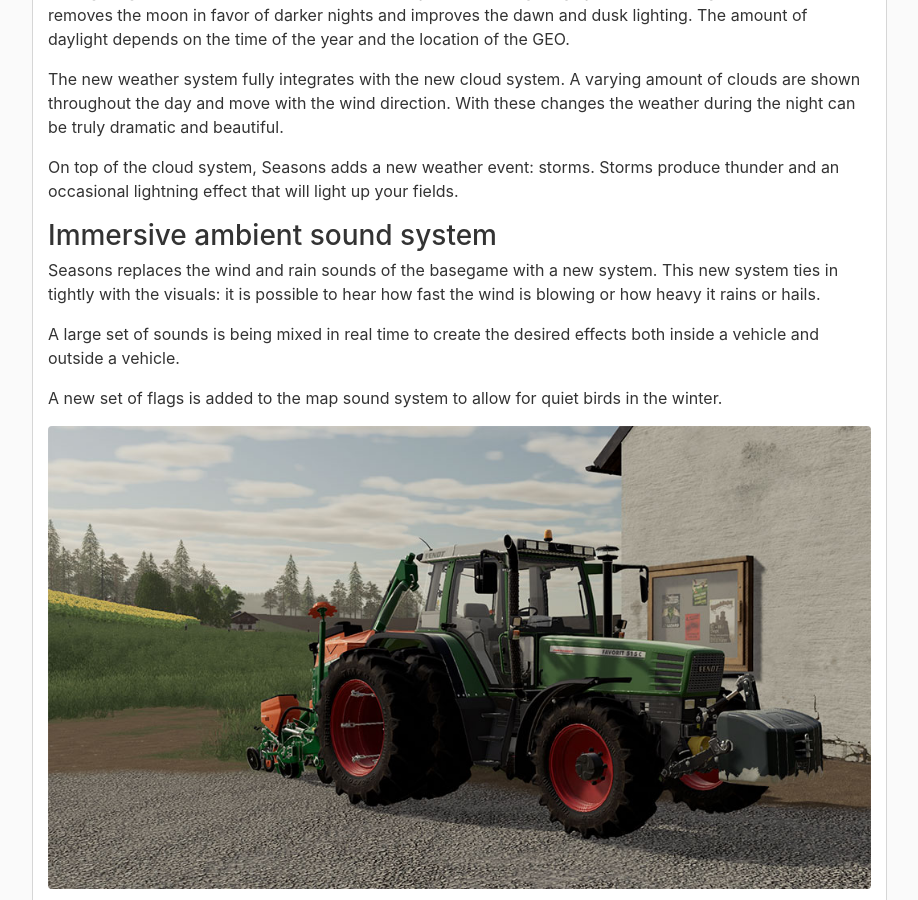
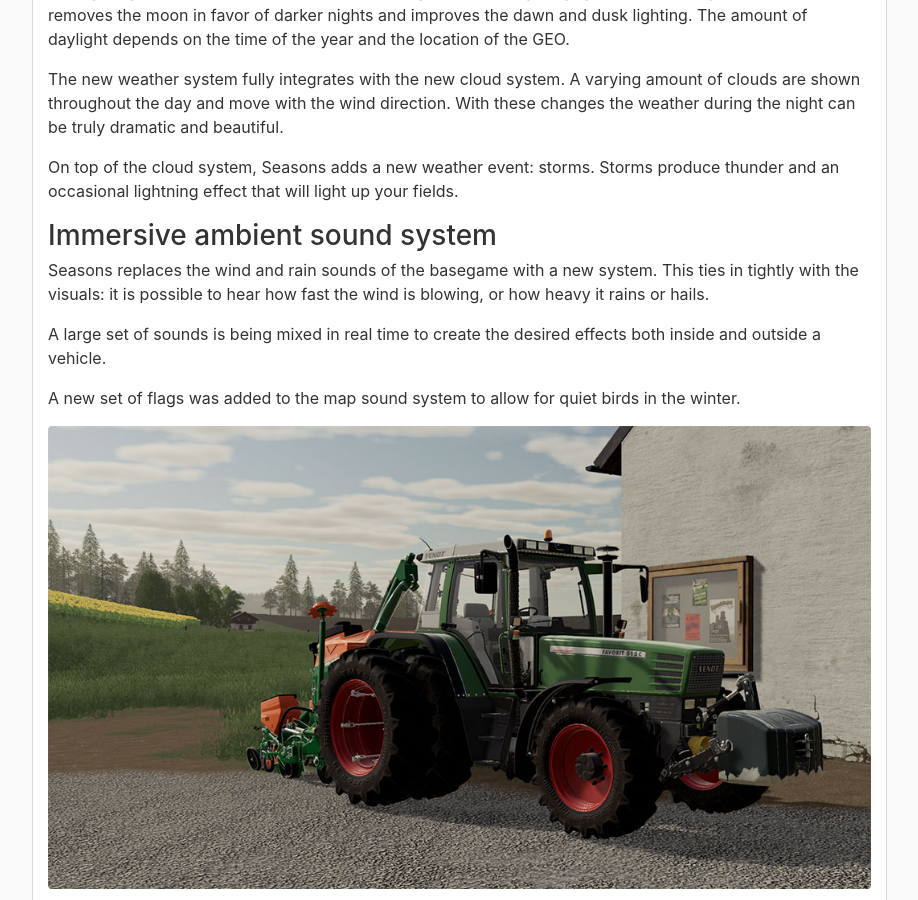
Before and after one commit to RealismusModding/realismusmodding.github.io, a Jekyll site: the page built from mods/seasons19/manual/gameplay/index.md, in a window 1280 px wide and 900 px high, scrolled down 7576 px. Shown: the whole window, without its empty margins (323-1241 px from the left). Built offline with Jekyll 4.4.1, drawn with Linux system fonts in a browser that asks for light colours; comment, search, counter and statistics services are not loaded.

Commit message:
Update index.md

```diff
--- a/mods/seasons19/manual/gameplay/index.md
+++ b/mods/seasons19/manual/gameplay/index.md
@@ -199,11 +199,11 @@ On top of the cloud system, Seasons adds a new weather event: storms. Storms pro
 
 ### Immersive ambient sound system
 
-Seasons replaces the wind and rain sounds of the basegame with a new system. This new system ties in tightly with the visuals: it is possible to hear how fast the wind is blowing or how heavy it rains or hails.
+Seasons replaces the wind and rain sounds of the basegame with a new system. This ties in tightly with the visuals: it is possible to hear how fast the wind is blowing, or how heavy it rains or hails.
 
-A large set of sounds is being mixed in real time to create the desired effects both inside a vehicle and outside a vehicle.
+A large set of sounds is being mixed in real time to create the desired effects both inside and outside a vehicle.
 
-A new set of flags is added to the map sound system to allow for quiet birds in the winter.
+A new set of flags was added to the map sound system to allow for quiet birds in the winter.
 
 {% include big_image.html title="A vehicle that needs repair and a repaint" url="/assets/img/blog/whatsnew19/repair.jpg" %}
 
```
